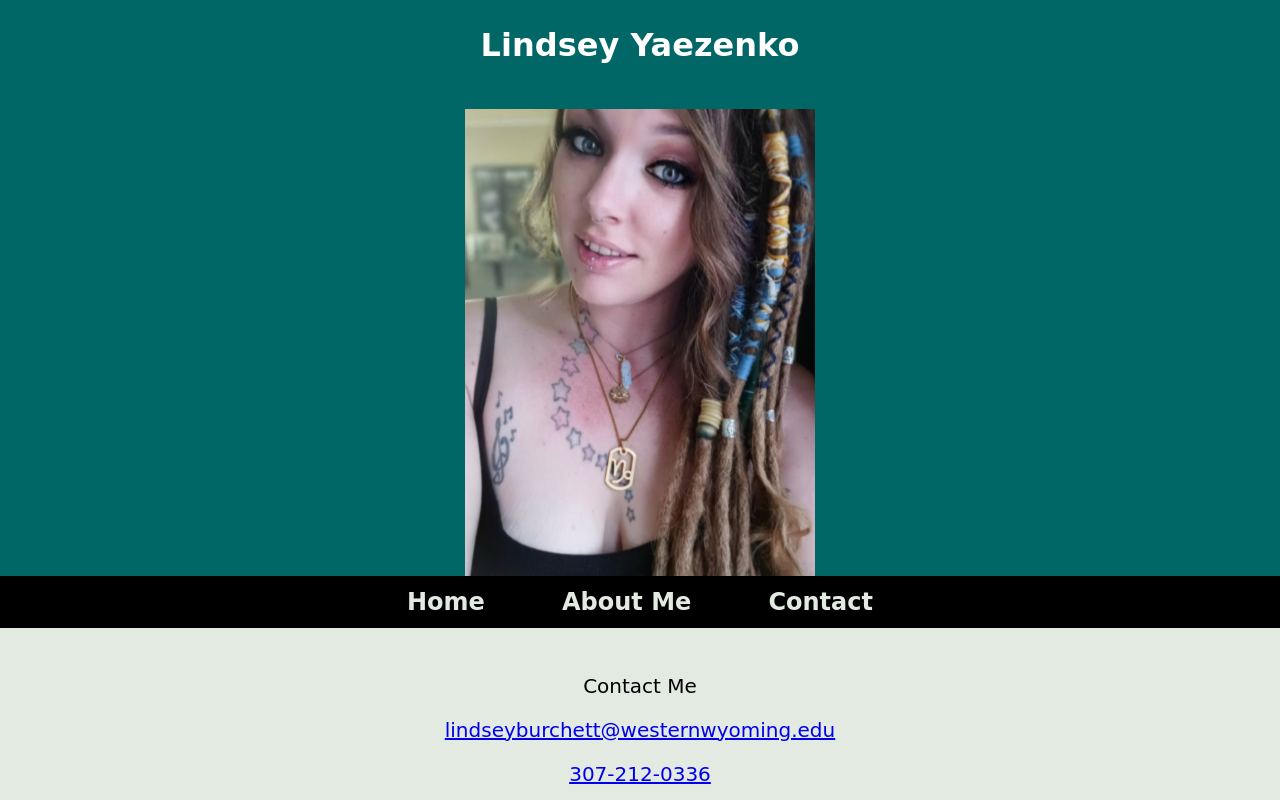
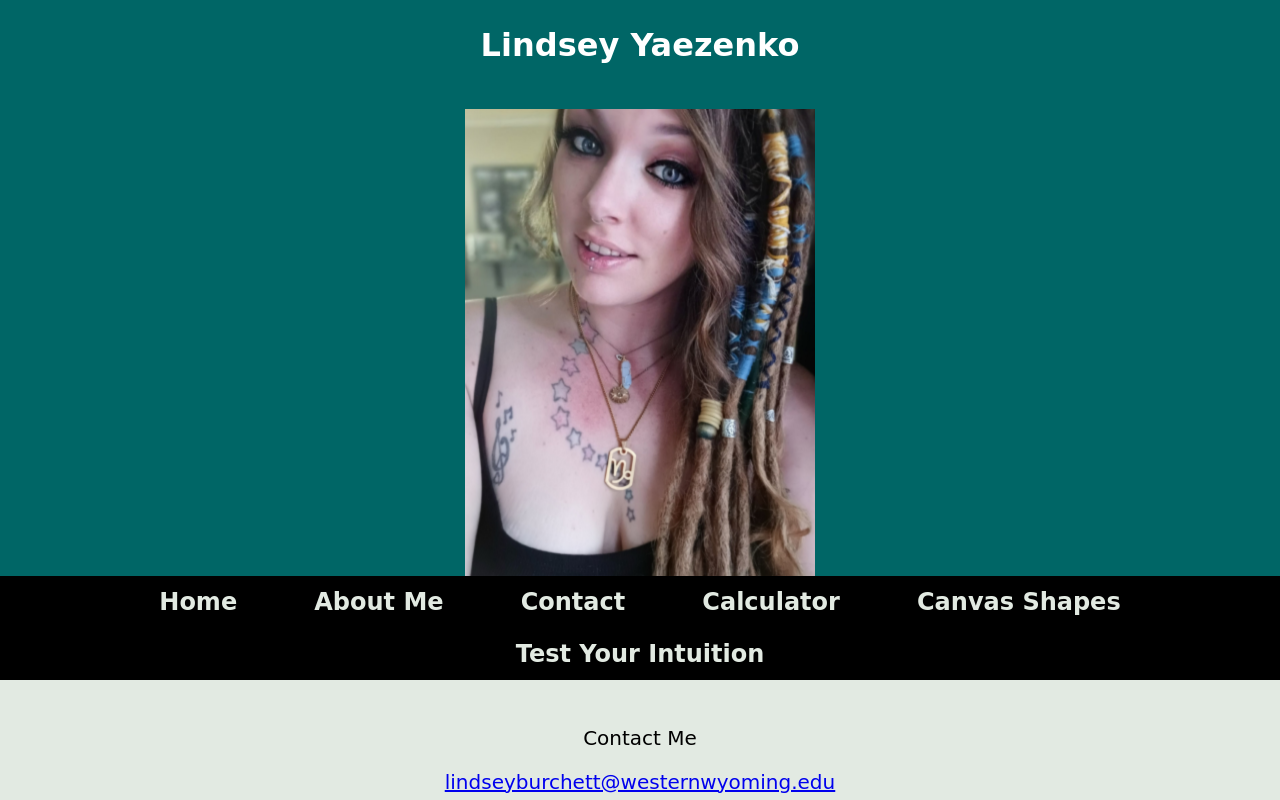
Before and after one commit to LindseyYaezenko/COSC1350, a plain HTML site: page COSC1350/myWebsite/contact.html in a window 1280 px wide. Shown: the top 800 px of the page. Drawn offline with Linux system fonts and the light colour scheme; a web font is replaced by a local one.

Commit message:
Update contact.html

```diff
--- a/COSC1350/myWebsite/contact.html
+++ b/COSC1350/myWebsite/contact.html
@@ -29,6 +29,9 @@
 				<li><a href="index.html">Home</a></li>
 				<li><a href="about.html">About Me</a></li>
 				<li><a href="contact.html">Contact</a></li>
+                <li><a href="calculator.html">Calculator</a></li>
+				<li><a href="canvasshapes.html">Canvas Shapes</a></li>
+				<li><a href="guessing.html">Test Your Intuition</a></li>
 			</ul>
 		</nav>
 
```
